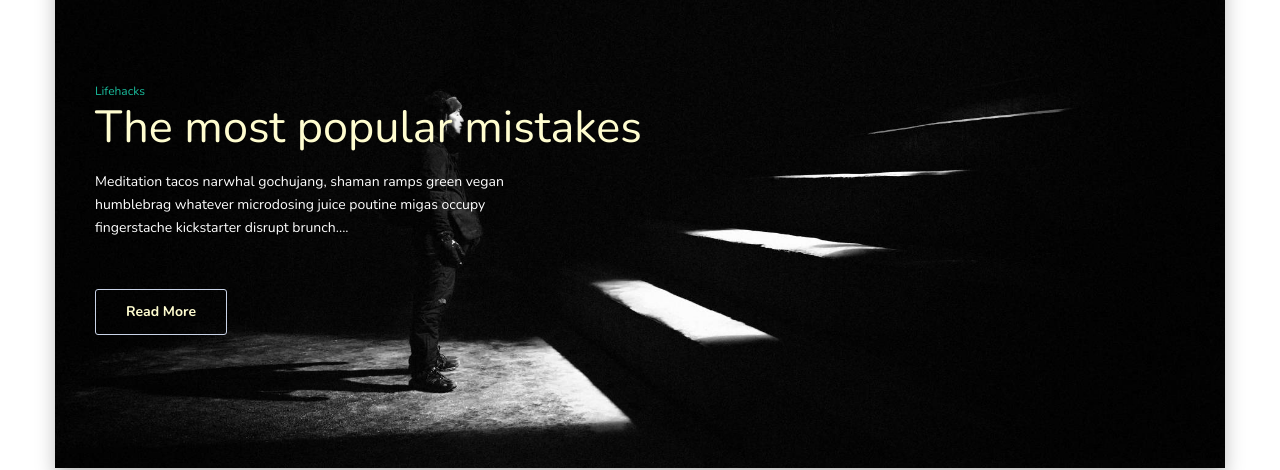
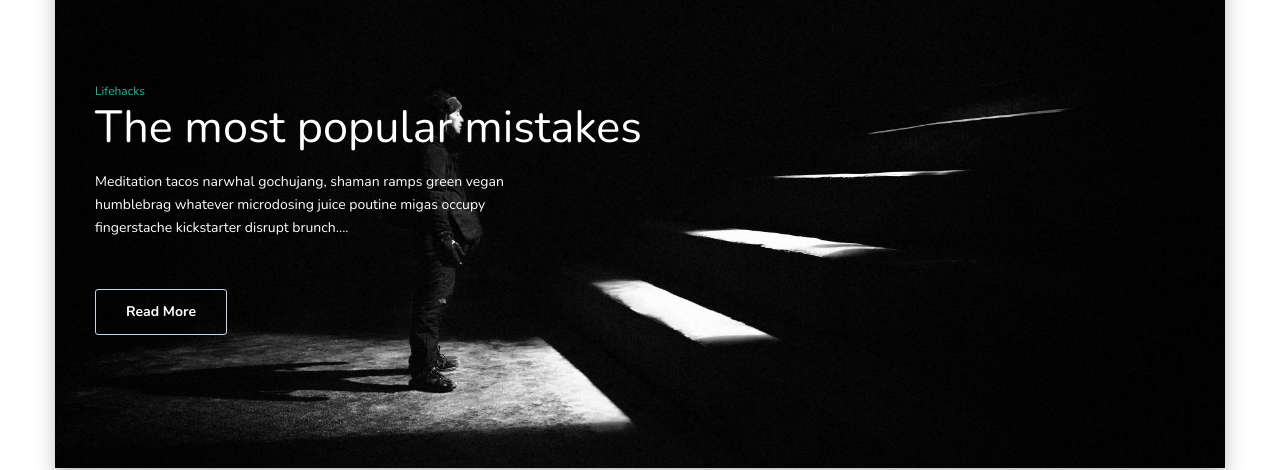
Before and after one commit to komorebit/blog, a Jekyll site: the page built from index.html, in a window 1280 px wide. Shown: the part 227-697 px from the top of the page. Built offline with Jekyll 4.4.1, drawn with Linux system fonts in a browser that asks for light colours; nearby versions of some CDN libraries; the list of posts is cut into pages by our own code.

Commit message:
tercera modificacion

```diff
--- a/_sass/4-layouts/_home.scss
+++ b/_sass/4-layouts/_home.scss
@@ -227,7 +227,7 @@
       line-height: 30px;
       font-weight: normal;
       a {
-        color: $text;
+        color: $white;
         transition: $global-transition;
       }
     }
@@ -241,7 +241,7 @@
       font-size: 14px;
       font-weight: 700;
       border: 1px solid rgba(201, 211, 231, 50);
-      color: $text;
+      color: $white;
       transition: $global-transition;
       &:hover {
         border: 1px solid $primary-color;
```
